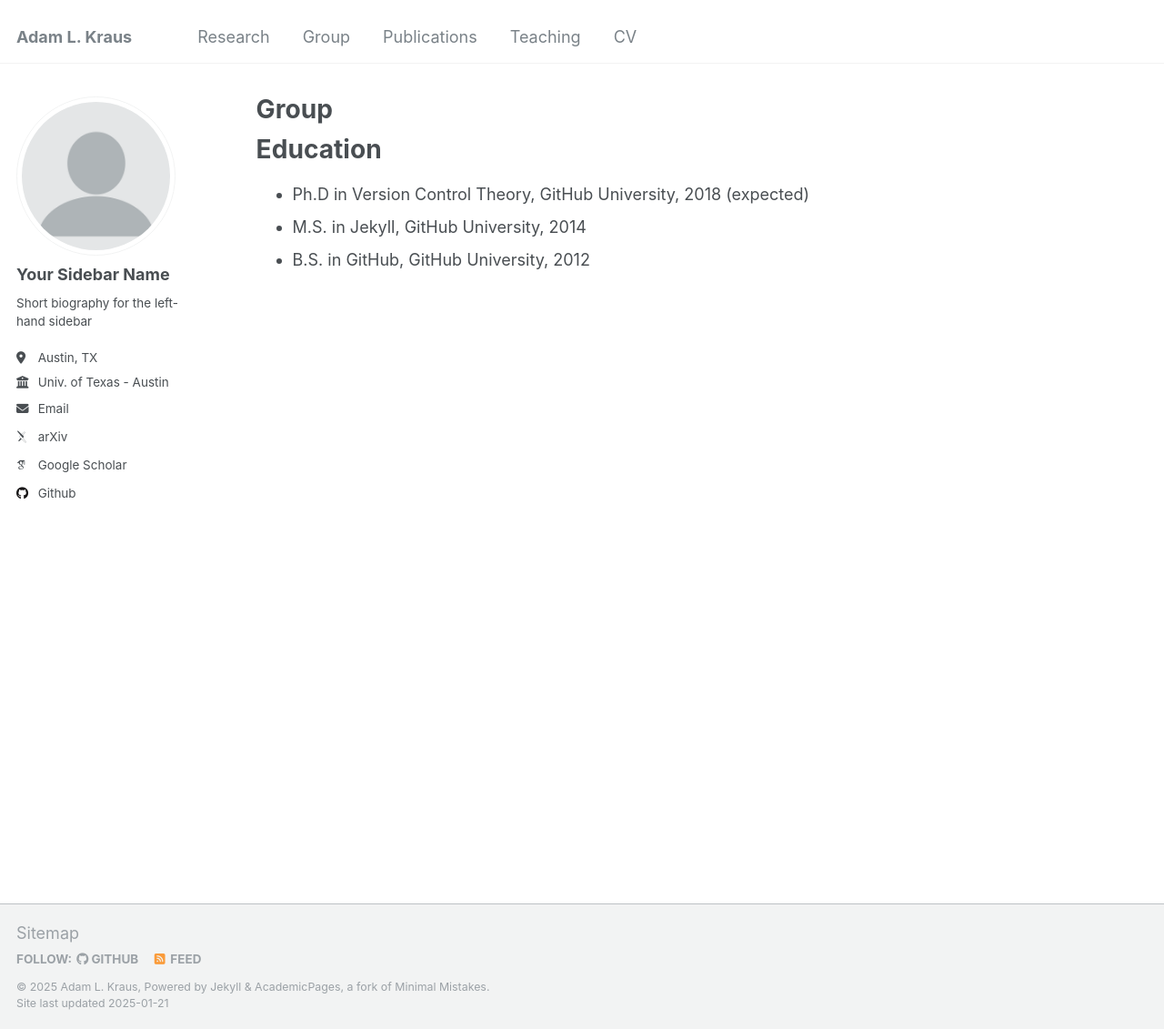
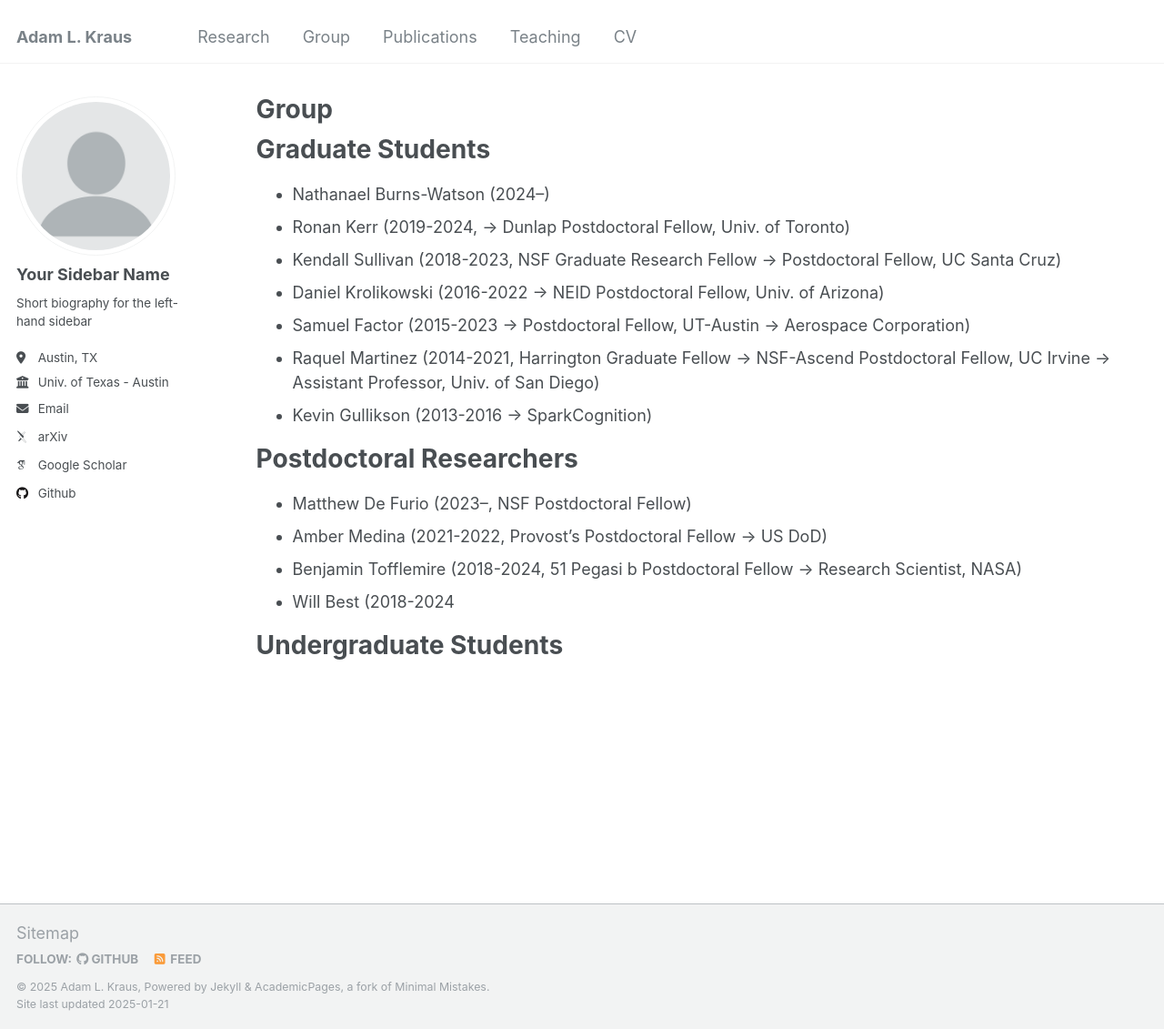
Before and after one commit to adamkraus/adamkraus.github.io, a Jekyll site: the page built from _pages/group.md, in a window 1280 px wide and 1131 px high. Shown: the whole window at 91% size. Built offline with Jekyll 4.4.1, drawn with Linux system fonts in a browser that asks for light colours; some web fonts are replaced.

Commit message:
Update group.md

```diff
--- a/_pages/group.md
+++ b/_pages/group.md
@@ -9,8 +9,23 @@ redirect_from:
 
 {% include base_path %}
 
-Education
+Graduate Students
 ======
-* Ph.D in Version Control Theory, GitHub University, 2018 (expected)
-* M.S. in Jekyll, GitHub University, 2014
-* B.S. in GitHub, GitHub University, 2012
+* Nathanael Burns-Watson (2024--)
+* Ronan Kerr (2019-2024, -> Dunlap Postdoctoral Fellow, Univ. of Toronto)
+* Kendall Sullivan (2018-2023, NSF Graduate Research Fellow -> Postdoctoral Fellow, UC Santa Cruz)
+* Daniel Krolikowski (2016-2022 -> NEID Postdoctoral Fellow, Univ. of Arizona)
+* Samuel Factor (2015-2023 -> Postdoctoral Fellow, UT-Austin -> Aerospace Corporation)
+* Raquel Martinez (2014-2021, Harrington Graduate Fellow -> NSF-Ascend Postdoctoral Fellow, UC Irvine -> Assistant Professor, Univ. of San Diego)
+* Kevin Gullikson (2013-2016 -> SparkCognition)
+
+
+Postdoctoral Researchers
+======
+* Matthew De Furio (2023--, NSF Postdoctoral Fellow)
+* Amber Medina (2021-2022, Provost's Postdoctoral Fellow -> US DoD)
+* Benjamin Tofflemire (2018-2024, 51 Pegasi b Postdoctoral Fellow -> Research Scientist, NASA)
+* Will Best (2018-2024
+
+Undergraduate Students
+======
```
